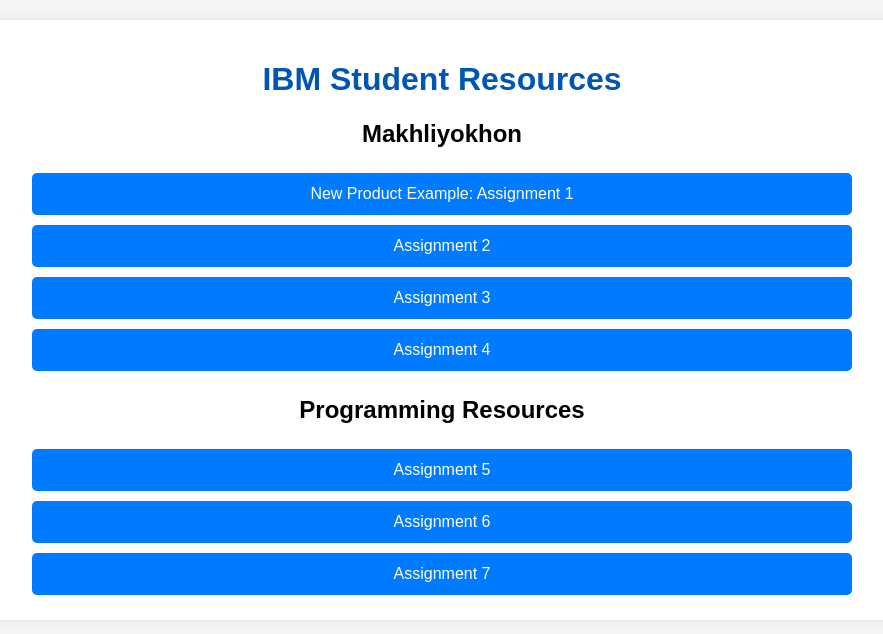
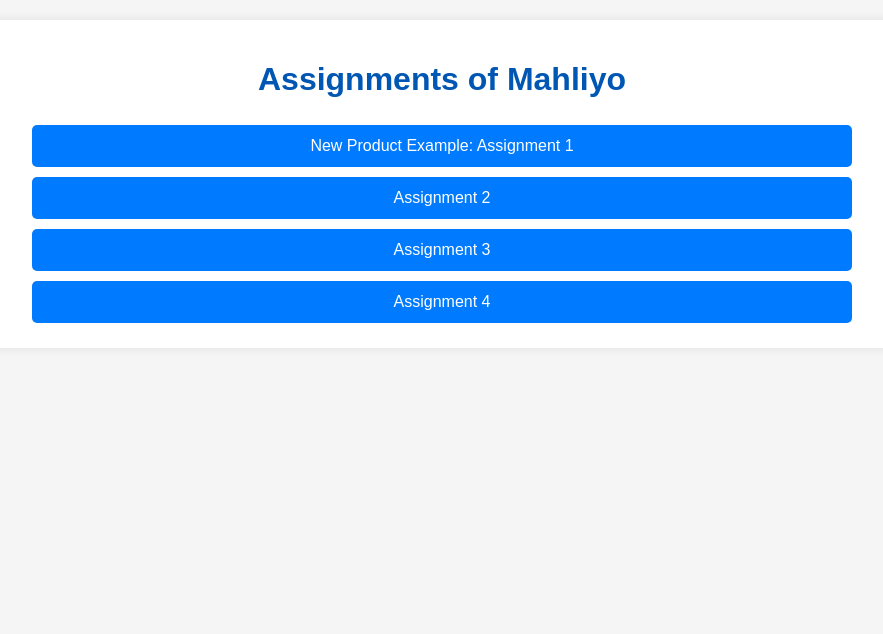
Before and after one commit to Lia747/logistics_class, a plain HTML site: page index.html in a window 1280 px wide. Shown: the whole page, without its empty margins (198-1081 px from the left). Drawn offline with Linux system fonts and the light colour scheme.

Commit message:
Update index.html

```diff
--- a/index.html
+++ b/index.html
@@ -8,9 +8,8 @@
 </head>
 <body>
     <div class="container">
-        <h1>IBM Student Resources</h1>
+        <h1>Assignments of Mahliyo </h1>
 
-        <h2>Makhliyokhon</h2>
         <div class="resource-box">
             <button>New Product Example: Assignment 1</button>
             <button>Assignment 2</button>
@@ -18,12 +17,7 @@
             <button>Assignment 4</button>
         </div>
 
-        <h2>Programming Resources</h2>
-        <div class="resource-box">
-            <button>Assignment 5</button>
-            <button>Assignment 6</button>
-            <button>Assignment 7</button>
-        </div>
+
     </div>
 </body>
 </html>
```
